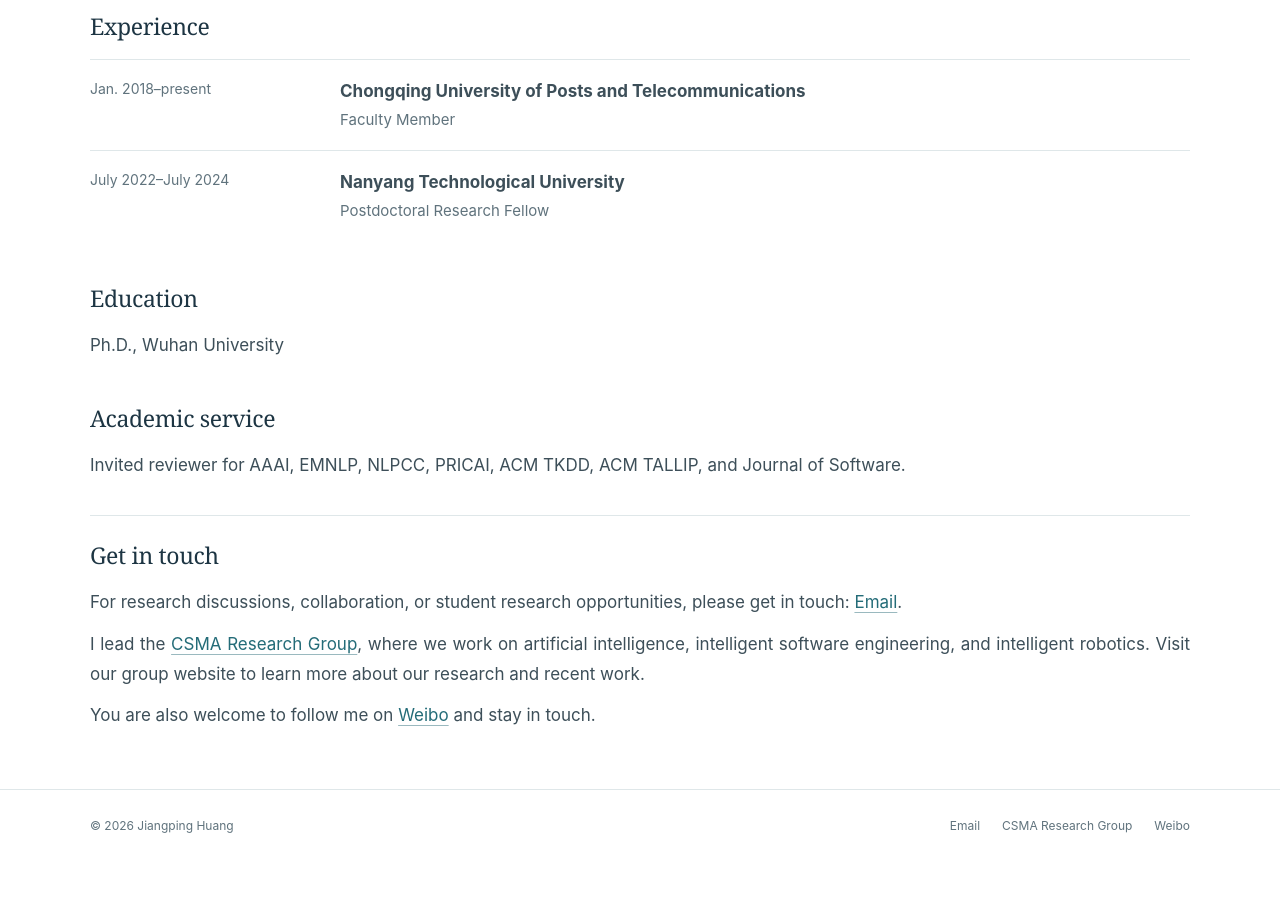
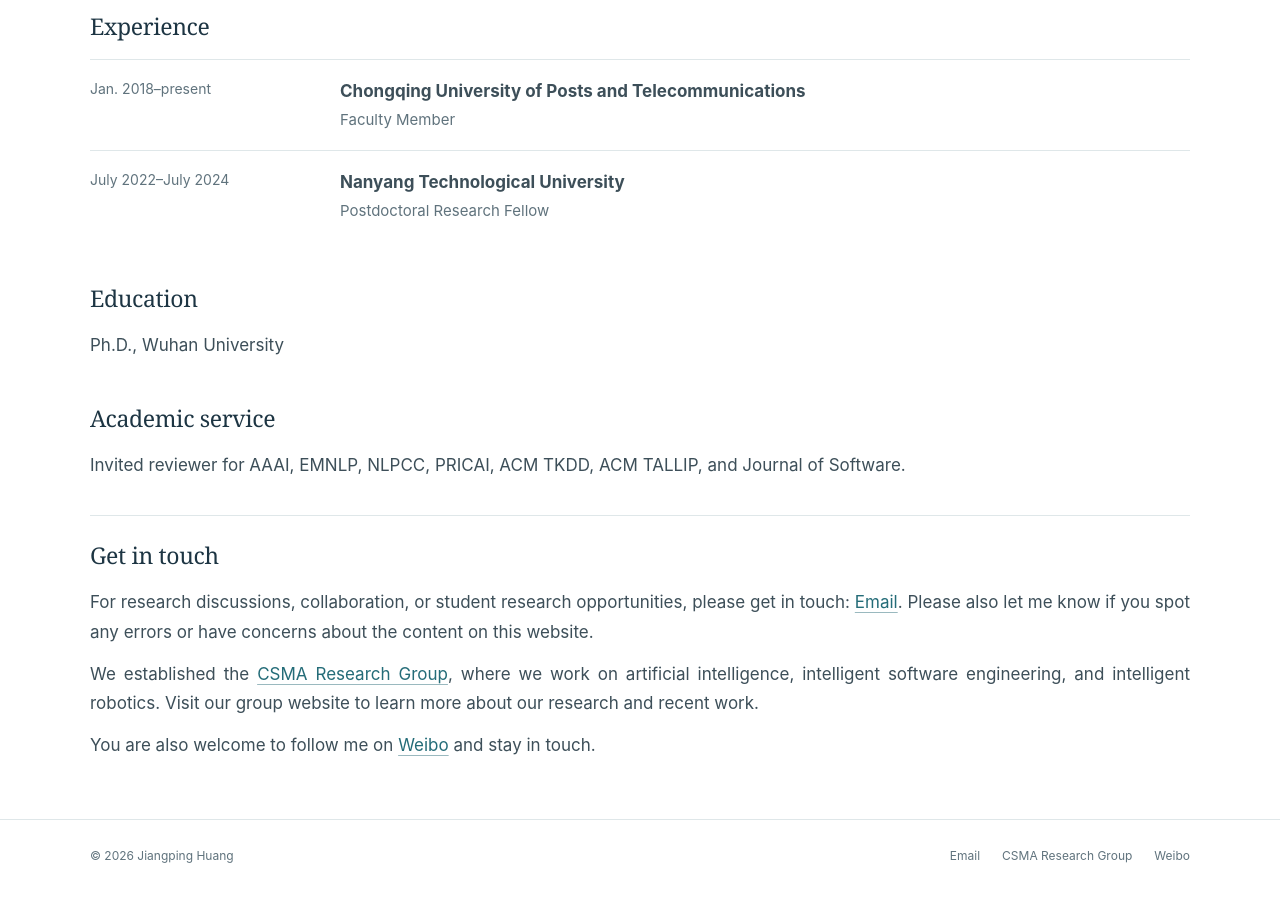
Before and after one commit to h-jp/h-jp.github.io, a Jekyll site: the page built from _pages/about-profile.md, in a window 1280 px wide and 900 px high, scrolled down 588 px. Built offline with Jekyll 4.4.1, drawn with Linux system fonts in a browser that asks for light colours; before the commit the page ends 1458 px from its top, so only the background shows below that.

Commit message:
Clarify shared group founding and welcome website feedback

```diff
--- a/_includes/academic/about.html
+++ b/_includes/academic/about.html
@@ -6,12 +6,12 @@
 <section class="about-links quiet-section" aria-labelledby="get-in-touch-title">
   <h2 id="get-in-touch-title">{{ ui.get_in_touch[lang] }}</h2>
   {% if lang == 'zh' %}
-  <p>欢迎通过 <a href="mailto:{{ profile.email }}">{{ ui.email[lang] }}</a> 与我交流研究问题、项目合作或学生科研机会。</p>
-  <p>我主导 <a href="{{ profile.group.url }}">{{ profile.group.name[lang] }}</a> 的研究工作，关注人工智能、智能软件工程与智能机器人。欢迎访问研究组主页，了解我们的研究与进展。</p>
+  <p>欢迎通过 <a href="mailto:{{ profile.email }}">{{ ui.email[lang] }}</a> 与我交流研究问题、项目合作或学生科研机会。如果您发现本主页有任何错误或不妥之处，也欢迎联系指正。</p>
+  <p>我们创建了 <a href="{{ profile.group.url }}">{{ profile.group.name[lang] }}</a>，关注人工智能、智能软件工程与智能机器人。欢迎访问研究组主页，了解我们的研究与进展。</p>
   <p>也欢迎关注我的 <a href="{{ profile.weibo }}">{{ ui.weibo[lang] }}</a>，保持交流。</p>
   {% else %}
-  <p>For research discussions, collaboration, or student research opportunities, please get in touch: <a href="mailto:{{ profile.email }}">{{ ui.email[lang] }}</a>.</p>
-  <p>I lead the <a href="{{ profile.group.url }}">{{ profile.group.name[lang] }}</a>, where we work on artificial intelligence, intelligent software engineering, and intelligent robotics. Visit our group website to learn more about our research and recent work.</p>
+  <p>For research discussions, collaboration, or student research opportunities, please get in touch: <a href="mailto:{{ profile.email }}">{{ ui.email[lang] }}</a>. Please also let me know if you spot any errors or have concerns about the content on this website.</p>
+  <p>We established the <a href="{{ profile.group.url }}">{{ profile.group.name[lang] }}</a>, where we work on artificial intelligence, intelligent software engineering, and intelligent robotics. Visit our group website to learn more about our research and recent work.</p>
   <p>You are also welcome to follow me on <a href="{{ profile.weibo }}">{{ ui.weibo[lang] }}</a> and stay in touch.</p>
   {% endif %}
 </section></div>
```
Also changed, not shown: docs/site-maintenance.md (+1 -1 lines).
